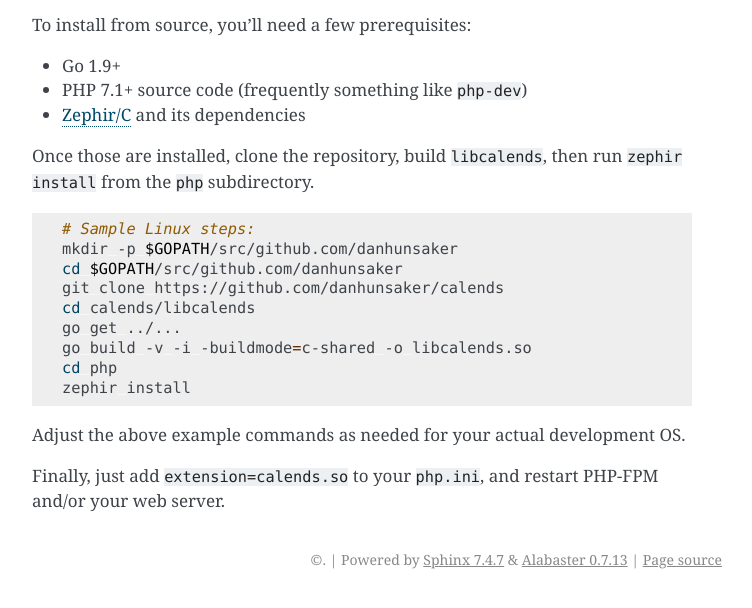
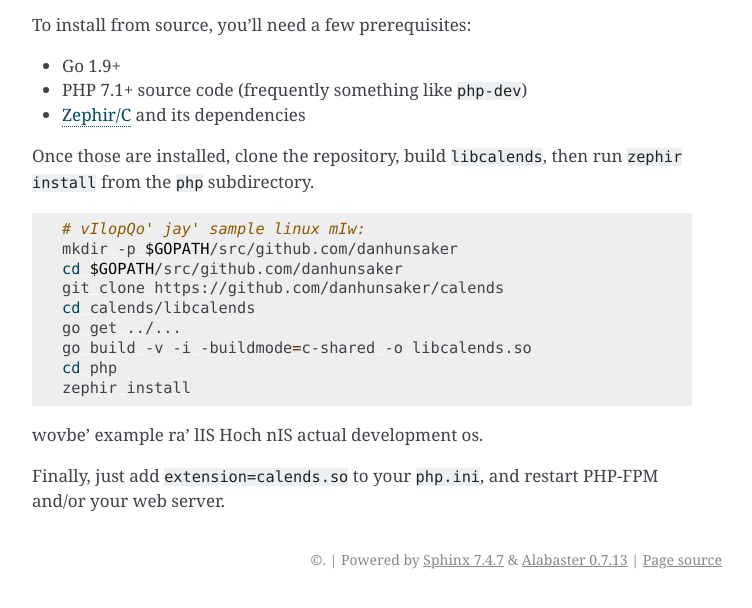
Before and after one commit to danhunsaker/calends, a Sphinx documentation site: the page built from docs/translations/tlh-AA/php/installation.rst, in a window 1280 px wide, cut to the strip 200-808 px from the top of the page. Shown: the whole strip, without its empty margins (388-1140 px from the left). Built offline with Sphinx 7.4.7, drawn with Linux system fonts in a browser that asks for light colours; the version number could not be read and is left out.

Commit message:
New translations installation.rst (Klingon)

```diff
--- a/docs/translations/tlh-AA/php/installation.rst
+++ b/docs/translations/tlh-AA/php/installation.rst
@@ -31,7 +31,7 @@ Once those are installed, clone the repository, build ``libcalends``, then run
 
 .. code-block:: bash
 
-   # Sample Linux steps:
+   # vIlopQo' jay' sample linux mIw:
    mkdir -p $GOPATH/src/github.com/danhunsaker
    cd $GOPATH/src/github.com/danhunsaker
    git clone https://github.com/danhunsaker/calends
@@ -41,7 +41,7 @@ Once those are installed, clone the repository, build ``libcalends``, then run
    cd php
    zephir install
 
-Adjust the above example commands as needed for your actual development OS.
+wovbe' example ra' lIS Hoch nIS actual development os.
 
 Finally, just add ``extension=calends.so`` to your ``php.ini``, and restart
 PHP-FPM and/or your web server.
```
Also changed, not shown: other parts of docs/translations/tlh-AA/php/installation.rst (+2 -2 lines).
